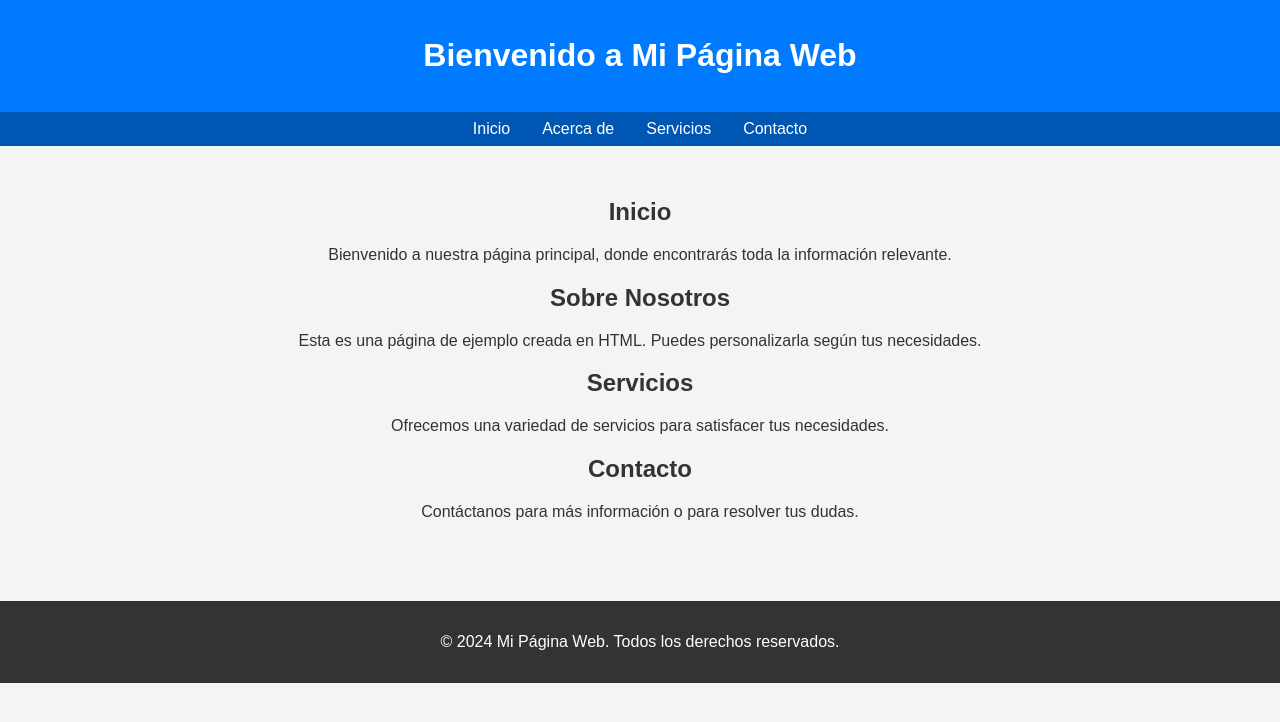
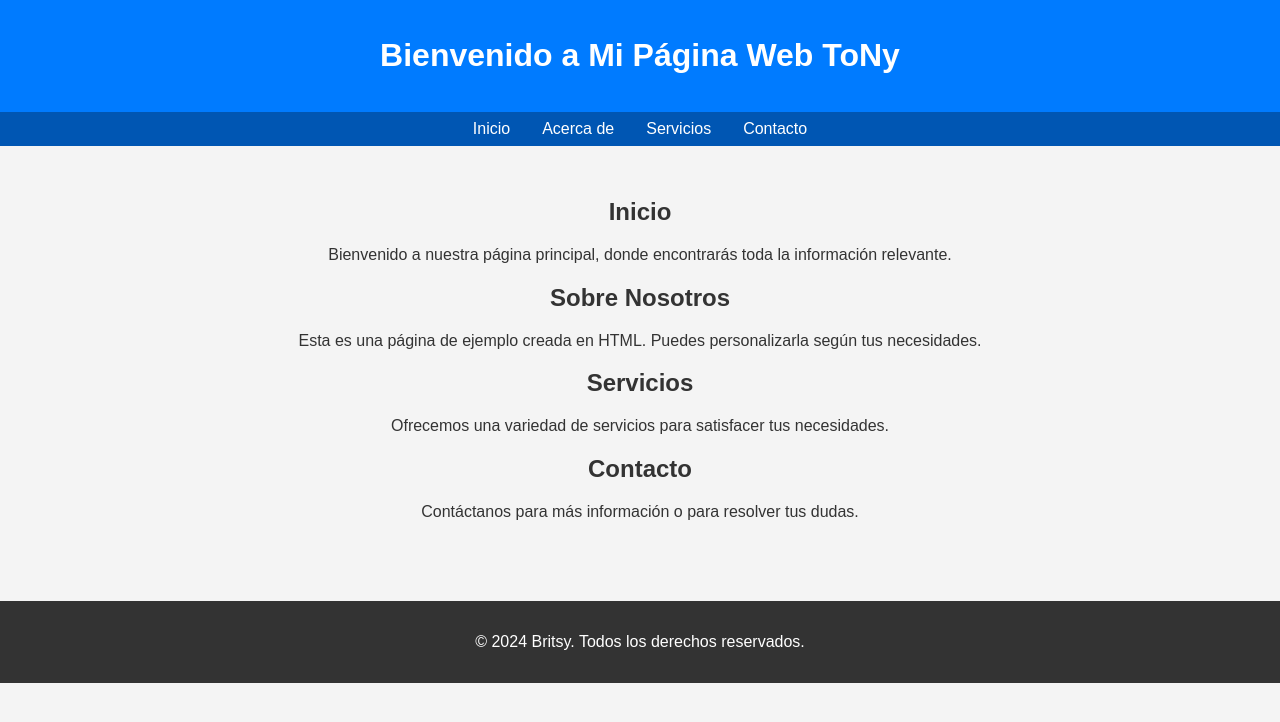
Before and after one commit to Tony04-19/NOse, a plain HTML site: page index.html in a window 1280 px wide. Drawn offline with Linux system fonts and the light colour scheme.

Commit message:
Update index.html

```diff
--- a/index.html
+++ b/index.html
@@ -52,7 +52,7 @@
 </head>
 <body>
     <header>
-        <h1>Bienvenido a Mi Página Web</h1>
+        <h1>Bienvenido a Mi Página Web ToNy</h1>
     </header>
     <nav>
         <a href="#inicio">Inicio</a>
@@ -79,7 +79,7 @@
         </section>
     </main>
     <footer>
-        <p>&copy; 2024 Mi Página Web. Todos los derechos reservados.</p>
+        <p>&copy; 2024 Britsy. Todos los derechos reservados.</p>
     </footer>
 </body>
 </html>
```
